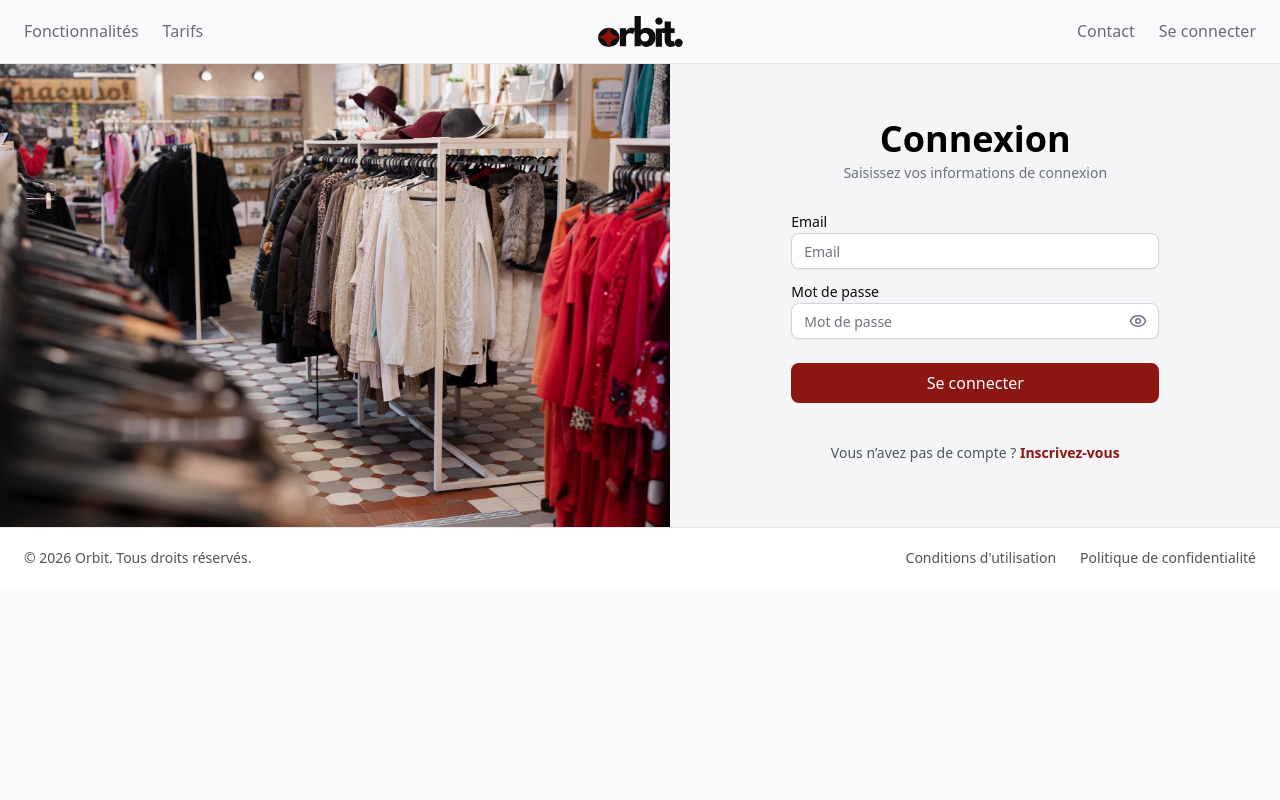
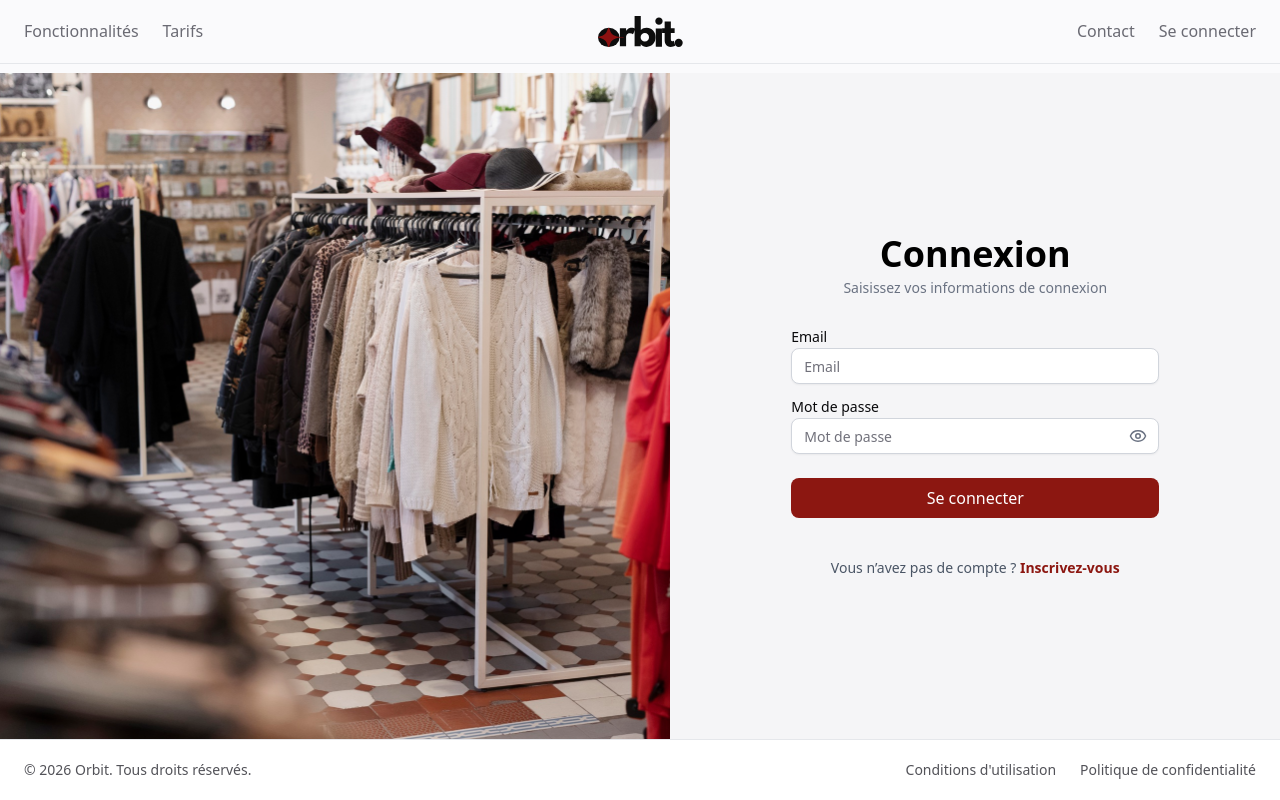
Before and after one commit to antilope63/Orbit_client, a Next.js app: page /connexion in a window 1280 px wide. Built offline with nearby package versions, Linux system fonts and the light colour scheme.

Commit message:
FIX layout pour les pages de login et register

```diff
--- a/app/layout.tsx
+++ b/app/layout.tsx
@@ -15,11 +15,11 @@ export default function RootLayout({
 }) {
     return (
         <html lang="fr">
-            <body className="bg-[#fafafc]">
+            <body className="min-h-screen bg-[#fafafc] flex flex-col">
                 <Navbar />
-                <main className="pt-[55px]">
+                <div className="flex flex-1 flex-col pt-[73px]">
                     {children}
-                </main>
+                </div>
                 <Footer />
             </body>
         </html>
```
